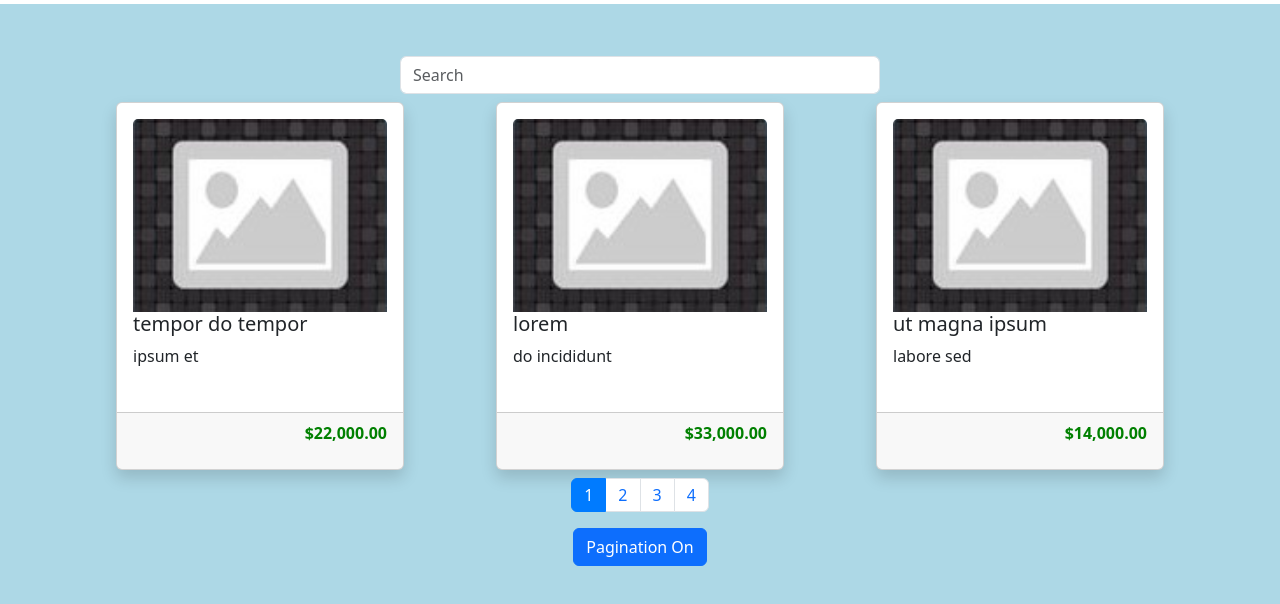
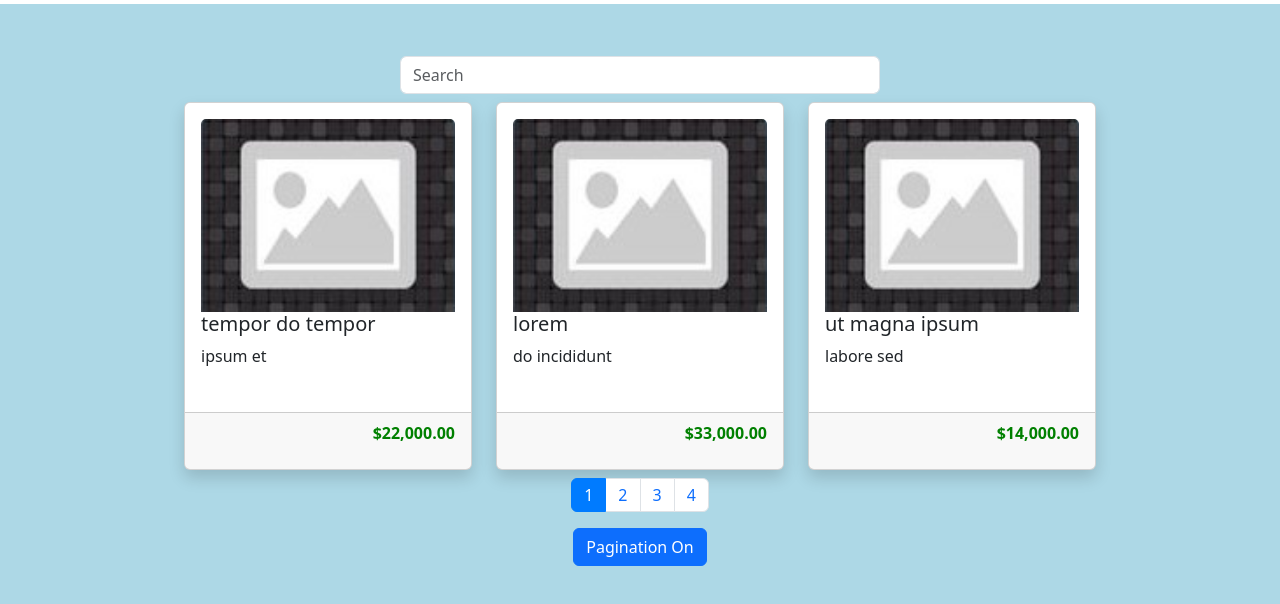
Before and after one commit to davidkenesaw/coxUI, a React (Create React App) app: page / in a window 1280 px wide. Shown: the top 604 px of the page. Built offline with nearby package versions, Linux system fonts and the light colour scheme.

Commit message:
relocation

```diff
--- a/src/App.js
+++ b/src/App.js
@@ -14,7 +14,9 @@ import './App.css'
 
 function App() {
 
+
   const [toggle,setToggle] = useState(false)
+  const [array,setArray] = useState([])
   const [searchVal,setSearchVal] = useState("")
   const [page,setPage] = useState(1);
   const [number_per_page,setnumber_per_page] = useState(4);
@@ -55,6 +57,30 @@ function App() {
     }
   },[,screenSize.width,toggle]);
 
+
+  useEffect(() => {
+    setArray(data.filter((card,index)=>index > page * number_per_page - number_per_page -1 && index < page * number_per_page && card.Heading.includes(searchVal))
+            .map((card,index) =>{
+              return(
+
+                <Col md="auto">
+                  <CardComp
+                    Heading={card.Heading}
+                    Subheading={card.Subheading}
+                    Price={card.Price}
+                    showBridge={card.showBridge}
+                    Page={page}
+                    setnumber_per_page={number_per_page}
+                    searchVal={searchVal}
+                  />
+
+                </Col>
+
+              )
+            }))
+
+
+  },[,number_per_page,page,searchVal]);
   return (
 
 
@@ -69,26 +95,8 @@ function App() {
           <SearchBar func={getInput}/>
         </div>
         <Container class="gap-3">
-          <Row>
-            {data.filter((card,index)=>index > page * number_per_page - number_per_page -1 && index < page * number_per_page && card.Heading.includes(searchVal))
-            .map((card,index) =>{
-              return(
-
-                <Col class='mt-1'>
-                  <CardComp
-                    Heading={card.Heading}
-                    Subheading={card.Subheading}
-                    Price={card.Price}
-                    showBridge={card.showBridge}
-                    Page={page}
-                    setnumber_per_page={number_per_page}
-                    searchVal={searchVal}
-                  />
-
-                </Col>
-
-              )
-            })}
+          <Row className="justify-content-md-center">
+            {array}
           </Row>
         </Container>
         <div className="d-flex align-items-center justify-content-center">
```
